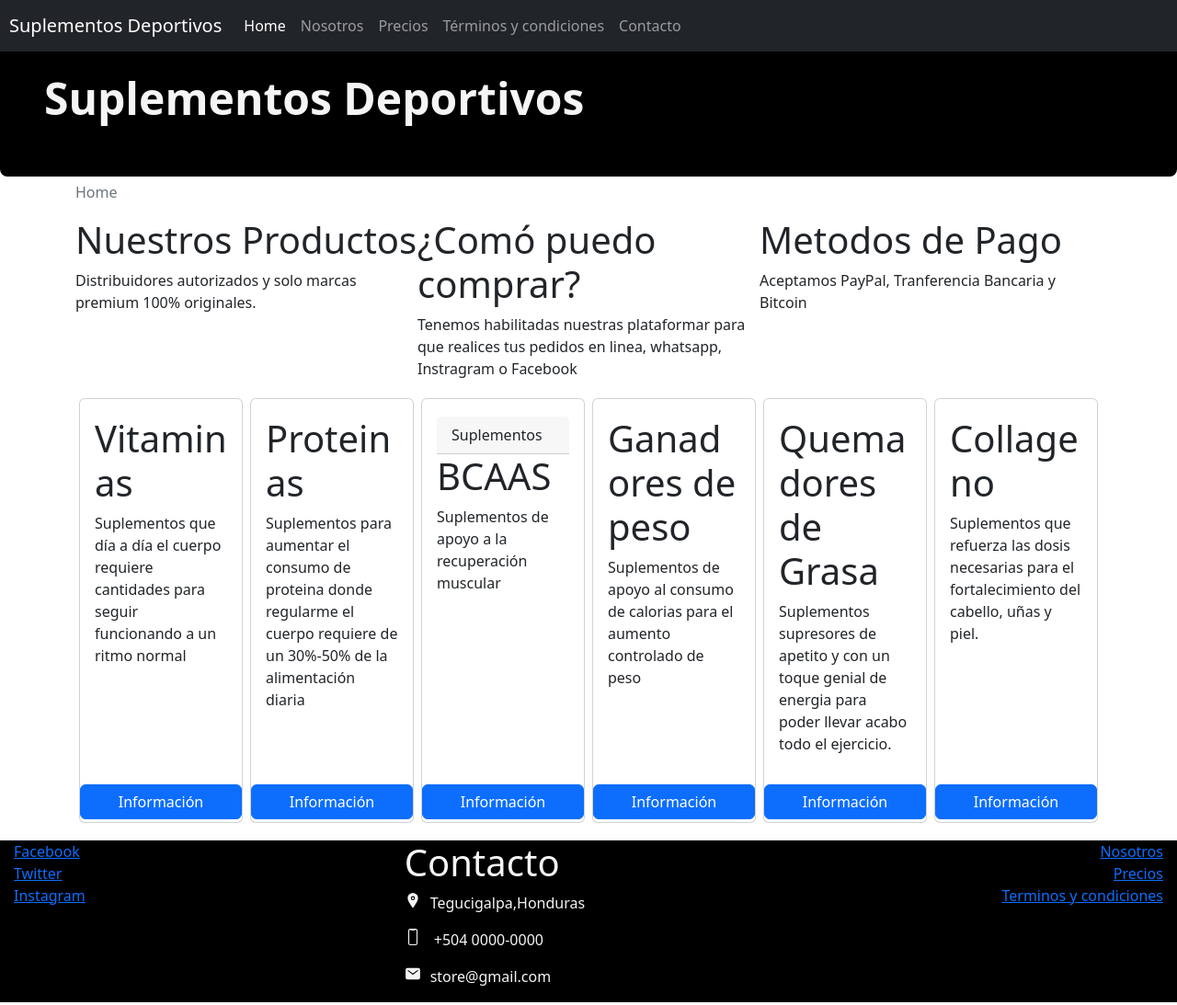
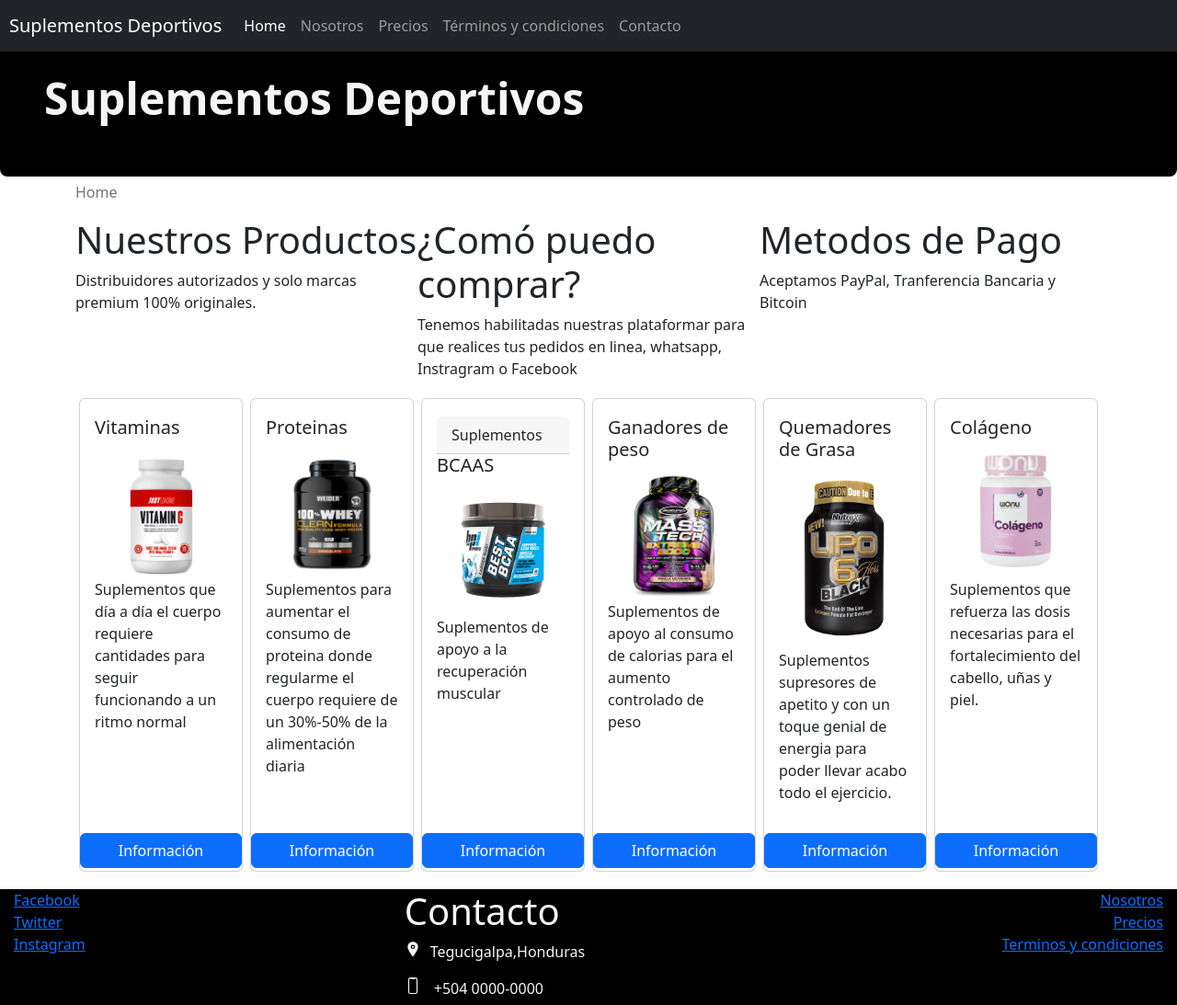
Before and after one commit to Stefcoca/Proyecto_bootstrap, a website: page index.html in a window 1280 px wide. Shown: the top 1093 px of the page at 92% size. Drawn offline with nearby package versions, Linux system fonts and the light colour scheme.

Commit message:
Mostrando contenido

```diff
--- a/index.html
+++ b/index.html
@@ -58,7 +58,8 @@
     <div class="d-flex flex-wrap">
         <div class=" card card-suplementos d-flex flex-column justify-content-between m-lg-1">
             <div class="card-body">
-                <h1 class="card-title">Vitaminas</h1>
+                <h5 class="card-title">Vitaminas</h5>
+                <img class="card-img-top" src="Images/vitaminas.png" alt="vitamina img">
                 <p class="card-text">Suplementos que día a día el cuerpo requiere cantidades para seguir funcionando a un ritmo normal</p>
             </div>
             <div>
@@ -67,7 +68,8 @@
         </div>
         <div class=" card card-suplementos d-flex flex-column justify-content-between m-lg-1">
             <div class="card-body">
-                <h1 class="card-title">Proteinas</h1>
+                <h5 class="card-title">Proteinas</h5>
+                <img class="card-img-top" src="Images/proteina.png" alt="proteina img">
                 <p>Suplementos para aumentar el consumo de proteina donde regularme el cuerpo requiere de un 30%-50% de la alimentación diaria</p>
             </div>
             <div>
@@ -77,7 +79,8 @@
         <div class=" card card-suplementos d-flex flex-column justify-content-between m-lg-1">
                 <div class="card-body">
                     <div class="card-header">Suplementos</div>
-                    <h1 class="card-title">BCAAS</h1>
+                    <h5 class="card-title">BCAAS</h5>
+                    <img class="card-img-top" src="Images/bcaas.png" alt="bcaas img">
                     <p>Suplementos de apoyo a la recuperación muscular</p>
                 </div>
                 <div>
@@ -86,7 +89,8 @@
         </div>
         <div class="card card-suplementos d-flex flex-column justify-content-between m-lg-1">
                 <div class="card-body">
-                    <h1 class="card-title">Ganadores de peso</h1>
+                    <h5 class="card-title">Ganadores de peso</h5>
+                    <img class="card-img-top" src="Images/ganador de peso.png" alt="ganadores de peso img">
                     <p>Suplementos de apoyo al consumo de calorias para el aumento controlado de peso</p>
                 </div>
                 <div>
@@ -95,7 +99,8 @@
         </div>
         <div class="card card-suplementos d-flex flex-column justify-content-between m-lg-1">
             <div class="card-body">
-                    <h1 class="card-title">Quemadores de Grasa</h1>
+                    <h5 class="card-title">Quemadores de Grasa</h5>
+                    <img class="card-img-top" src="Images/quemador de grasa.png" alt="Quemadores img">
                     <p>Suplementos supresores de apetito y con un toque genial de energia para poder llevar acabo todo el ejercicio.</p>
             </div>
             <div>
@@ -104,7 +109,8 @@
         </div>
         <div class="card card-suplementos d-flex flex-column justify-content-between m-lg-1">
             <div class="card-body">
-                    <h1 class="card-title">Collageno</h1>
+                    <h5 class="card-title">Colágeno</h5>
+                    <img class="card-img-top" src="Images/colageno.png" alt="colageno img">
                     <p>Suplementos que refuerza las dosis necesarias para el fortalecimiento del cabello, uñas y piel.</p>
             </div>
             <div>
@@ -136,9 +142,8 @@
         </div>
 </div>
 </footer>
+  </body>
 <script src="node_modules/@popperjs/core/dist/umd/popper.min.js"></script>
 <script src="node_modules/jquery/dist/jquery.min.js"></script>
 <script src="node_modules/bootstrap/dist/js/bootstrap.min.js"></script>
-  </body>
-
 </html>
```
Also changed, not shown: prices.html (+11 -2 lines), Images/bcaas.png (added), Images/colageno.png (added), Images/ganador de peso.png (added), Images/proteina.png (added), Images/quemador de grasa.png (added), Images/vitaminas.png (added).
